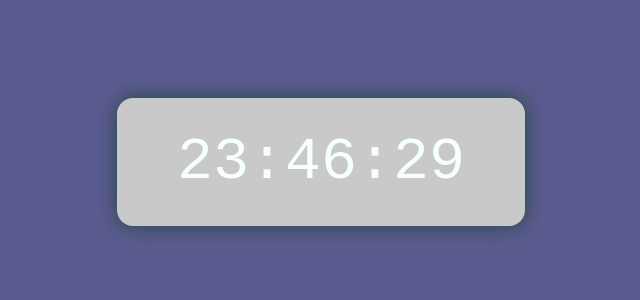
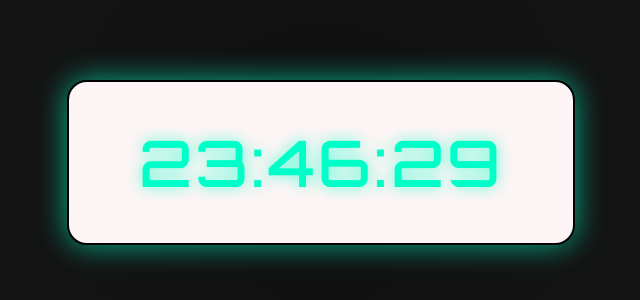
Before and after one commit to Pedrinho-max/Rel-gio-digital, a plain HTML site: page index.html in a window 1280 px wide. Shown: the part 238-538 px from the top of the page, without its empty margins (319-959 px from the left). Drawn offline with nearby package versions, Linux system fonts and the light colour scheme.

Commit message:
Mudando algumas alterações no style.css

```diff
--- a/index.html
+++ b/index.html
@@ -1,65 +1,15 @@
 <!DOCTYPE html>
 <html lang="pt-BR">
 <head>
-  <meta charset="UTF-8" />
+  <meta charset="UTF-8">
+  <meta name="viewport" content="width=device-width, initial-scale=1.0">
   <title>Relógio Digital</title>
-  <style>
-    body {
-      background-color: rgb(91, 91, 143);
-      color: #f5fffd;
-      font-family: 'Courier New', Courier, monospace;
-      display: flex;
-      justify-content: center;
-      align-items: center;
-      height: 100vh;
-      margin: 0;
-    }
-
-    .clock {
-      font-size: 60px;
-      background-color: #c9c9c9;
-      padding: 30px 60px;
-      border-radius: 16px;
-      box-shadow: 0 0 20px #264741;
-    }
-  </style>
+  <link rel="stylesheet" href="style.css">
 </head>
 <body>
-  <div id="root"></div>
-
-  <!-- React + ReactDOM (via CDN) -->
-  <script src="https://unpkg.com/react@18/umd/react.development.js" crossorigin></script>
-  <script src="https://unpkg.com/react-dom@18/umd/react-dom.development.js" crossorigin></script>
-
-  <!-- Nosso componente React sem JSX -->
-  <script>
-    function RelogioDigital() {
-      const [horaAtual, setHoraAtual] = React.useState(new Date());
-
-      React.useEffect(function () {
-        const intervalo = setInterval(function () {
-          setHoraAtual(new Date());
-        }, 1000);
-
-        return function () {
-          clearInterval(intervalo); // Limpa o intervalo ao desmontar
-        };
-      }, []);
-
-      const formatarTempo = function (valor) {
-        return valor.toString().padStart(2, '0');
-      };
-
-      const horas = formatarTempo(horaAtual.getHours());
-      const minutos = formatarTempo(horaAtual.getMinutes());
-      const segundos = formatarTempo(horaAtual.getSeconds());
-
-      return React.createElement('div', { className: 'clock' }, horas + ':' + minutos + ':' + segundos);
-    }
-
-    // Criação do React Root e renderização
-    const root = ReactDOM.createRoot(document.getElementById('root'));
-    root.render(React.createElement(RelogioDigital));
-  </script>
+  <div class="clock">
+    <span id="time"></span>
+  </div>
+  <script src="script.js"></script>
 </body>
 </html>
--- /dev/null
+++ b/script.js
@@ -0,0 +1,11 @@
+function updateClock() {
+  const timeElement = document.getElementById('time');
+  const now = new Date();
+  const hours = String(now.getHours()).padStart(2, '0');
+  const minutes = String(now.getMinutes()).padStart(2, '0');
+  const seconds = String(now.getSeconds()).padStart(2, '0');
+  timeElement.textContent = `${hours}:${minutes}:${seconds}`;
+}
+
+setInterval(updateClock, 1000);
+updateClock(); // Chama imediatamente para não esperar 1 segundo
--- /dev/null
+++ b/style.css
@@ -0,0 +1,39 @@
+@import url('https://fonts.googleapis.com/css2?family=Orbitron:wght@500&display=swap');
+
+body {
+  margin: 0;
+  padding: 0;
+  height: 100vh;
+  background: radial-gradient(circle at center, #0f0f0f 0%, #1a1a1a 100%);
+  display: flex;
+  justify-content: center;
+  align-items: center;
+  font-family: 'Orbitron', sans-serif;
+}
+
+.clock {
+  background-color: #fdf5f5;
+  border: 2px solid #000000;
+  border-radius: 20px;
+  padding: 40px 70px;
+  box-shadow: 0 0 30px #00ffc8aa;
+  text-align: center;
+}
+
+#time {
+  color: #00ffc8;
+  font-size: 64px;
+  letter-spacing: 3px;
+  text-shadow: 0 0 15px #00ffc8aa;
+}
+
+/* Responsivo para telas menores */
+@media (max-width: 500px) {
+  .clock {
+    padding: 20px 30px;
+  }
+
+  #time {
+    font-size: 40px;
+  }
+}
```
